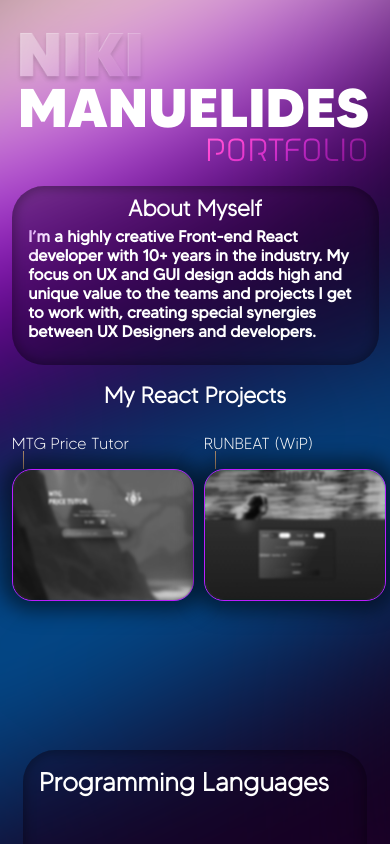
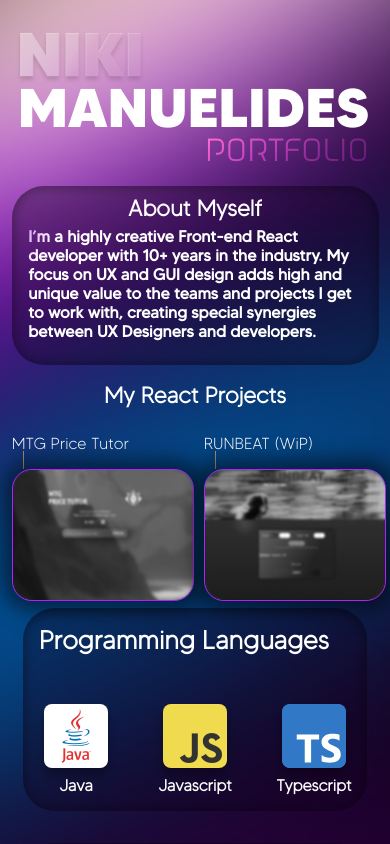
Before and after one commit to nmanuelides/portfolio, a React (Create React App) app: page / in a window 390 px wide. Shown: the top 844 px of the page. Built offline with nearby package versions, Linux system fonts and the light colour scheme.

Commit message:
adjusted left column height

```diff
--- a/src/mobile.scss
+++ b/src/mobile.scss
@@ -58,6 +58,7 @@
       padding: 0;
       .left-column {
         width: 100%;
+        height: 50svh;
         align-items: center;
         .about-container {
           display: flex;
```
